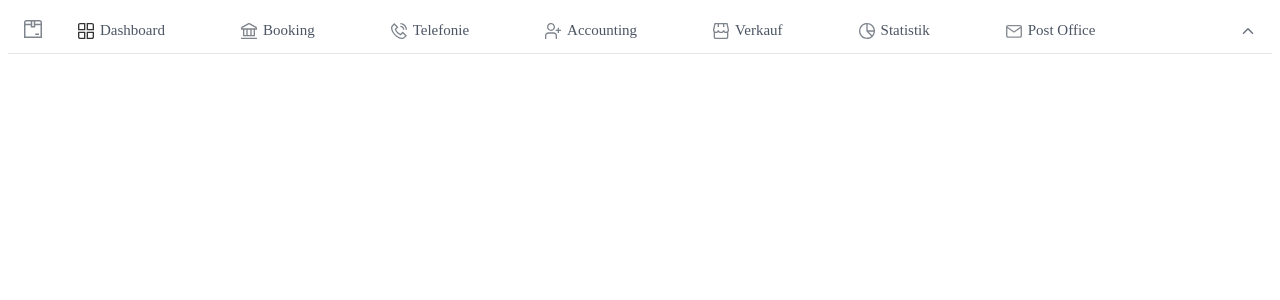
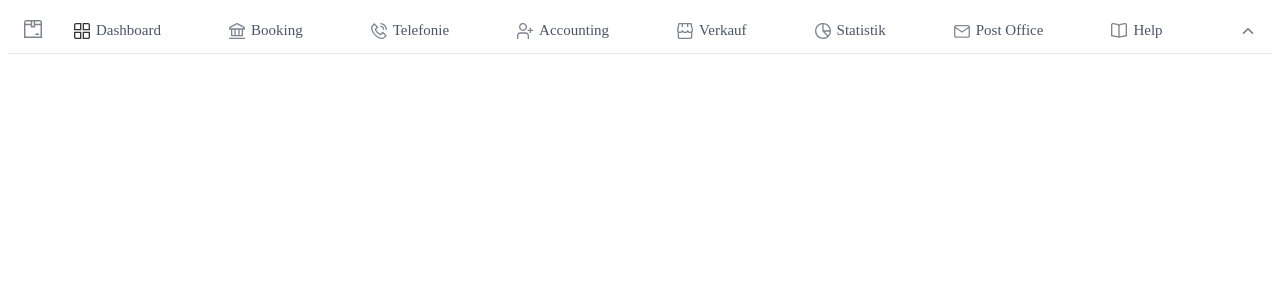
Before and after one commit to MarkNiki2025/TabManager, a React (Vite) app: page / in a window 1280 px wide. Shown: the top 300 px of the page. Built offline with nearby package versions, Linux system fonts and the light colour scheme.

Commit message:
change width

```diff
--- a/src/index.css
+++ b/src/index.css
@@ -20,7 +20,7 @@
   gap: 6px;
   flex: 0 0 auto;
   width: auto;
-  padding: 14px 24px;
+  padding: 14px 20px;
   font-size: 15px;
   font-weight: 500;
   color: #4b5563;
```
